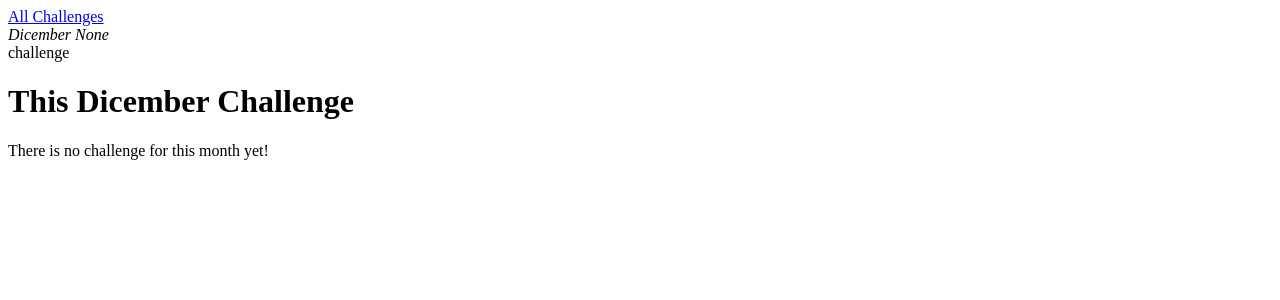
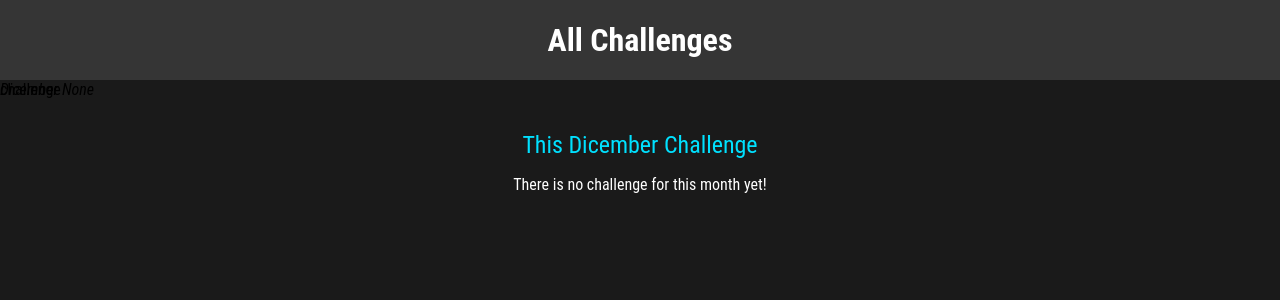
Before and after one commit to delissqt/django-monthly-challenges, a Django app: page /challenges/dicember in a window 1280 px wide. Shown: the top 300 px of the page. Run offline with Django 4.2, Linux system fonts and the light colour scheme.

Commit message:
Adding Global Static Files for Style
Adding CSS Styling

```diff
--- /dev/null
+++ b/monthly_challenges/challenges/static/challenges/challenge.css
@@ -0,0 +1,22 @@
+h1,
+h2 {
+    text-align: center;
+    color: white;
+}
+
+h1 {
+    font-size: 1.5rem;
+    margin: 2rem 0 1rem 0;
+    font-weight: normal;
+    color: rgb(0, 225, 255);
+}
+
+h2 {
+    font-size: 3rem;
+    font-weight: bold;
+}
+
+.fallback {
+    text-align: center;
+    color: white;
+}
--- /dev/null
+++ b/monthly_challenges/challenges/static/challenges/includes/header.css
@@ -0,0 +1,25 @@
+header {
+    width: 100%;
+    height: 5rem;
+    background-color: #353535;
+}
+
+header nav {
+    width: 100%;
+    height: 100%;
+    display: flex;
+    justify-content: center;
+    align-items: center;
+}
+
+header nav a {
+    color: white;
+    font-size:  2rem;
+    font-weight: bold;
+    text-decoration: none;
+}
+
+header nav a:hover,
+header nav a:active {
+    color: rgb(9, 218, 255);
+}
--- a/monthly_challenges/challenges/templates/challenges/challenge.html
+++ b/monthly_challenges/challenges/templates/challenges/challenge.html
@@ -1,4 +1,10 @@
 {% extends "base.html" %}
+{% load static %}
+
+{% block css_files %}
+    <link rel="stylesheet" href="{% static "challenges/challenge.css" %}">
+    <link rel="stylesheet" href="{% static "challenges/includes/header.css" %}">
+{% endblock %}
 
 {% block page_title %}
     {{ month_name|title }} Challenge
@@ -13,6 +19,6 @@
     {% if text is not None %}
         <h2>{{ text }}</h2>
     {% else %}
-        <p>There is no challenge for this month yet!</p>
+        <p class="fallback">There is no challenge for this month yet!</p>
     {% endif %}
 {% endblock %}
--- a/monthly_challenges/challenges/templates/challenges/index.html
+++ b/monthly_challenges/challenges/templates/challenges/index.html
@@ -3,6 +3,7 @@
 
 {% block css_files %}
     <link rel="stylesheet" href="{% static "challenges/challenges.css" %}">
+    <link rel="stylesheet" href="{% static "challenges/includes/header.css" %}">
 {% endblock %}
 
 {% block page_title %}All Challenges{% endblock  %}
--- a/monthly_challenges/monthly_challenges/settings.py
+++ b/monthly_challenges/monthly_challenges/settings.py
@@ -125,3 +125,8 @@ STATIC_URL = '/static/'
 # https://docs.djangoproject.com/en/4.1/ref/settings/#default-auto-field
 
 DEFAULT_AUTO_FIELD = 'django.db.models.BigAutoField'
+
+
+STATICFILES_DIRS = [
+    BASE_DIR / "static"
+]
--- /dev/null
+++ b/monthly_challenges/static/styles.css
@@ -0,0 +1,10 @@
+@import url('https://fonts.googleapis.com/css2?family=Comfortaa:wght@400;700&display=swap');
+
+html {
+    font-family: 'Roboto Condensed', sans-serif;
+}
+
+body {
+    margin: 0;
+    background-color: #1a1a1a;
+}
--- a/monthly_challenges/templates/base.html
+++ b/monthly_challenges/templates/base.html
@@ -1,3 +1,5 @@
+{% load static %}
+
 <!DOCTYPE html>
 <html lang="en">
 <head>
@@ -5,6 +7,7 @@
     <meta http-equiv="X-UA-Compatible" content="IE=edge">
     <meta name="viewport" content="width=device-width, initial-scale=1.0">
     <title>{% block page_title %}My Challenges...{% endblock %}</title>
+    <link rel="stylesheet" href="{% static "styles.css" %}" />
     {% block css_files %}{% endblock %}
 </head>
 <body>
```
Also changed, not shown: monthly_challenges/challenges/static/challenges/challenges.css (+35 -0 lines).
